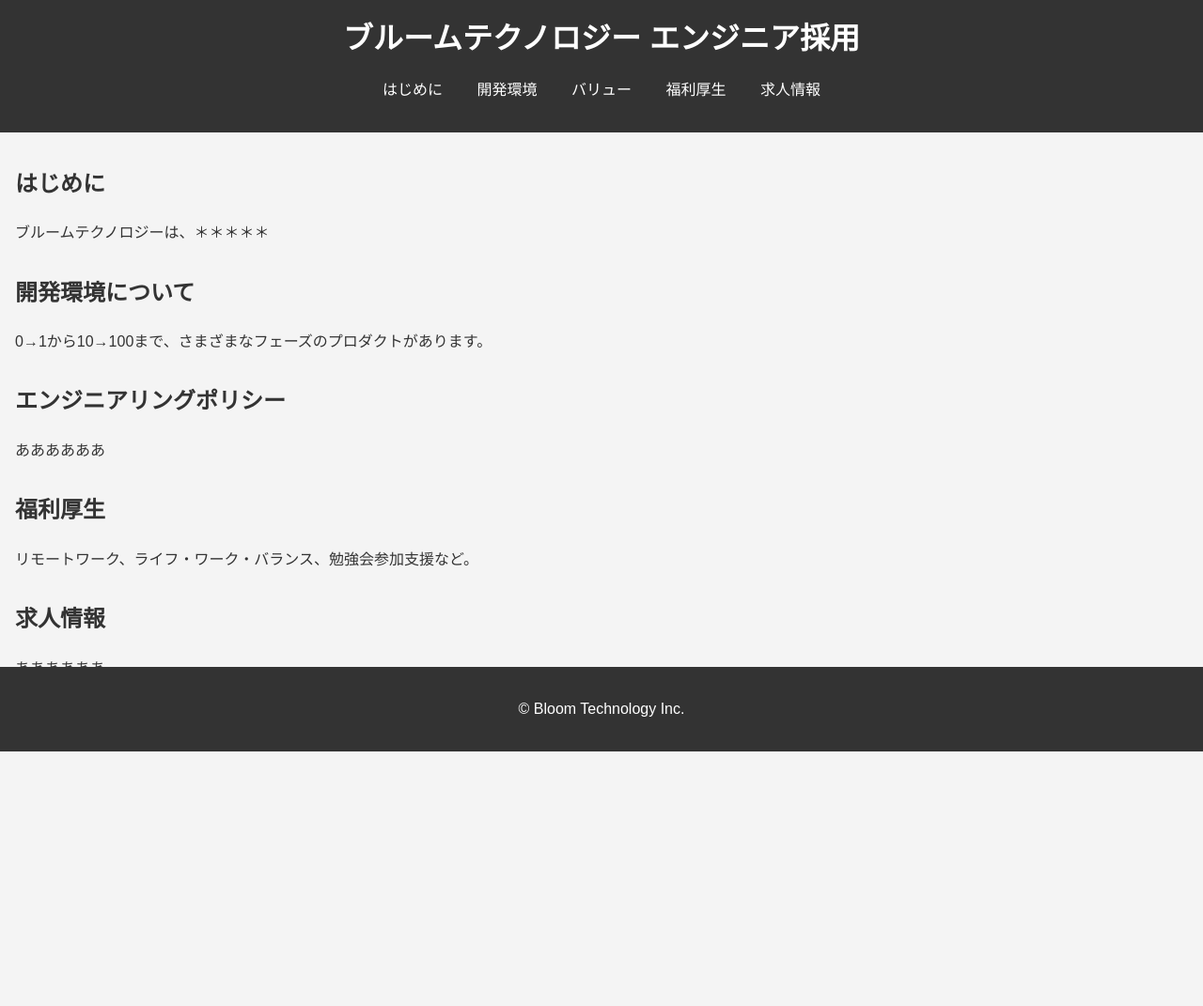
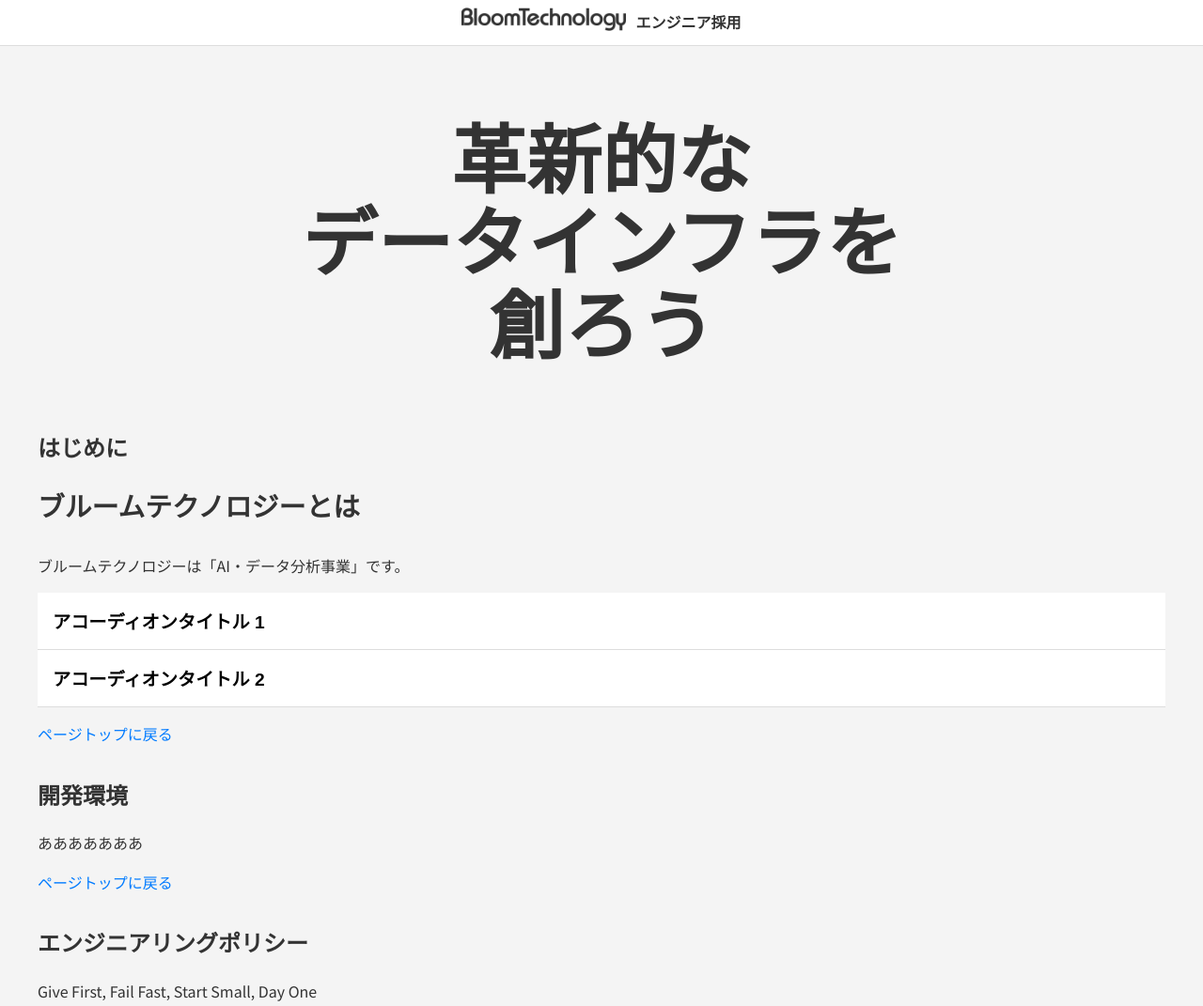
Before and after one commit to shakevo/peraichi-template-01, a plain HTML site: page index.html in a window 1280 px wide. Shown: the top 1071 px of the page at 94% size. Before the commit the page ends 800 px from the top, so only its background shows below. Drawn offline with Linux system fonts and the light colour scheme.

Commit message:
デザイン修正

```diff
--- a/index.html
+++ b/index.html
@@ -3,12 +3,17 @@
 <head>
     <meta charset="UTF-8">
     <meta name="viewport" content="width=device-width, initial-scale=1.0">
-    <title>ブルームテクノロジー エンジニア採用</title>
+    <title>ブルームテクノロジー エンジニア採用サイト</title>
+    <link href="https://fonts.googleapis.com/css2?family=Noto+Sans+JP:wght@400;700&display=swap" rel="stylesheet">
     <link rel="stylesheet" href="styles.css">
 </head>
-<body>
+<body id="top">
     <header>
-        <h1>ブルームテクノロジー エンジニア採用</h1>
+        <a href="https://bloom-t.co.jp/" target="_blank">
+            <img src="img/logo.png" alt="ブルームテクノロジー">
+        </a>
+        <span class="header-text">エンジニア採用</span>
+        <!--
         <nav>
             <ul>
                 <li><a href="#introduction">はじめに</a></li>
@@ -18,27 +23,57 @@
                 <li><a href="#jobs">求人情報</a></li>
             </ul>
         </nav>
+        -->
     </header>
     <main>
+        <section id="hero">
+            <h2>革新的な<br>データインフラを<br>創ろう</h2>
+        </section>
         <section id="introduction">
             <h2>はじめに</h2>
-            <p>ブルームテクノロジーは、＊＊＊＊＊</p>
+            <h3>ブルームテクノロジーとは</h3>
+            <p>ブルームテクノロジーは「AI・データ分析事業」です。</p>
+            <div class="accordion">
+                <div class="accordion-item">
+                    <button id="accordion-button-1" aria-expanded="false">
+                        <span class="accordion-title">アコーディオンタイトル 1</span>
+                        <span class="icon" aria-hidden="true"></span>
+                    </button>
+                    <div class="accordion-content">
+                        <p>アコーディオンのコンテンツ 1</p>
+                    </div>
+                </div>
+                <div class="accordion-item">
+                    <button id="accordion-button-2" aria-expanded="false">
+                        <span class="accordion-title">アコーディオンタイトル 2</span>
+                        <span class="icon" aria-hidden="true"></span>
+                    </button>
+                    <div class="accordion-content">
+                        <p>アコーディオンのコンテンツ 2</p>
+                    </div>
+                </div>
+            </div>
+            <a href="#top">ページトップに戻る</a>
         </section>
         <section id="environment">
-            <h2>開発環境について</h2>
-            <p>0→1から10→100まで、さまざまなフェーズのプロダクトがあります。</p>
+            <h2>開発環境</h2>
+            <p>あああああああ</p>
+            <a href="#top">ページトップに戻る</a>
         </section>
         <section id="values">
             <h2>エンジニアリングポリシー</h2>
-            <p>ああああああ</p>
+            <p>Give First, Fail Fast, Start Small, Day One</p>
+            <a href="#top">ページトップに戻る</a>
         </section>
         <section id="benefits">
             <h2>福利厚生</h2>
             <p>リモートワーク、ライフ・ワーク・バランス、勉強会参加支援など。</p>
+            <a href="#top">ページトップに戻る</a>
         </section>
         <section id="jobs">
             <h2>求人情報</h2>
-            <p>ああああああ</p>
+            <p>シニアソフトウェアエンジニア</p>
+            <a href="#top">ページトップに戻る</a>
         </section>
     </main>
     <footer>
--- a/scripts.js
+++ b/scripts.js
@@ -1,5 +1,5 @@
 document.addEventListener("DOMContentLoaded", function() {
-    const links = document.querySelectorAll('nav ul li a');
+    const links = document.querySelectorAll('section a');
 
     links.forEach(link => {
         link.addEventListener('click', function(event) {
@@ -13,4 +13,20 @@
             });
         });
     });
+
+    const accordionButtons = document.querySelectorAll('.accordion button');
+
+    accordionButtons.forEach(button => {
+        button.addEventListener('click', function() {
+            const expanded = this.getAttribute('aria-expanded') === 'true' || false;
+            this.setAttribute('aria-expanded', !expanded);
+
+            const content = this.nextElementSibling;
+            if (!expanded) {
+                content.style.display = 'block';
+            } else {
+                content.style.display = 'none';
+            }
+        });
+    });
 });
--- a/styles.css
+++ b/styles.css
@@ -1,5 +1,5 @@
 body {
-    font-family: Arial, sans-serif;
+    font-family: 'Noto Sans JP', sans-serif;
     line-height: 1.6;
     margin: 0;
     padding: 0;
@@ -8,38 +8,101 @@
 }
 
 header {
-    background: #333;
-    color: #fff;
-    padding: 1rem 0;
+    background: #fff;
     text-align: center;
+    padding: 0.5rem 0;
+    border-bottom: 1px solid #ddd;
+    display: flex;
+    justify-content: center;
+    align-items: center;
 }
 
-header h1 {
-    margin: 0;
-    font-size: 2rem;
+header img {
+    height: 25px;
+    margin-right: 10px;
 }
 
-nav ul {
-    list-style: none;
-    padding: 0;
-}
-
-nav ul li {
-    display: inline;
-    margin: 0 1rem;
-}
-
-nav ul li a {
-    color: #fff;
-    text-decoration: none;
+.header-text {
+    font-size: 1rem;
+    font-weight: 700;
 }
 
 main {
-    padding: 1rem;
+    padding: 2rem;
+    margin: 0 auto;
+    max-width: 1200px;
+}
+
+#hero {
+    background: #f4f4f4;
+    color: #333;
+    padding: 2.5rem 2rem;
+    text-align: center;
+    margin-bottom: 2rem;
+}
+
+#hero h2 {
+    font-size: 5rem;
+    font-weight: 700;
+    margin: 0;
+    line-height: 1.1;
 }
 
 section {
     margin-bottom: 2rem;
+}
+
+section h3 {
+    font-size: 1.8rem;
+    margin-top: 1rem;
+}
+
+section a {
+    display: block;
+    margin-top: 1rem;
+    color: #007BFF;
+    text-decoration: none;
+}
+
+section a:hover {
+    text-decoration: underline;
+}
+
+.accordion {
+    margin-top: 1rem;
+}
+
+.accordion-item {
+    background: #fff;
+    border-bottom: 1px solid #ddd;
+}
+
+.accordion-item button {
+    background: none;
+    border: none;
+    padding: 1rem;
+    width: 100%;
+    text-align: left;
+    cursor: pointer;
+    outline: none;
+}
+
+.accordion-title {
+    font-size: 1.2rem;
+    font-weight: bold;
+}
+
+.icon {
+    float: right;
+}
+
+.accordion-content {
+    padding: 1rem;
+    display: none;
+}
+
+.accordion-item[aria-expanded="true"] .accordion-content {
+    display: block;
 }
 
 footer {
@@ -47,7 +110,4 @@
     color: #fff;
     text-align: center;
     padding: 1rem 0;
-    position: fixed;
-    bottom: 0;
-    width: 100%;
 }
```
Also changed, not shown: img/logo.png (added).
